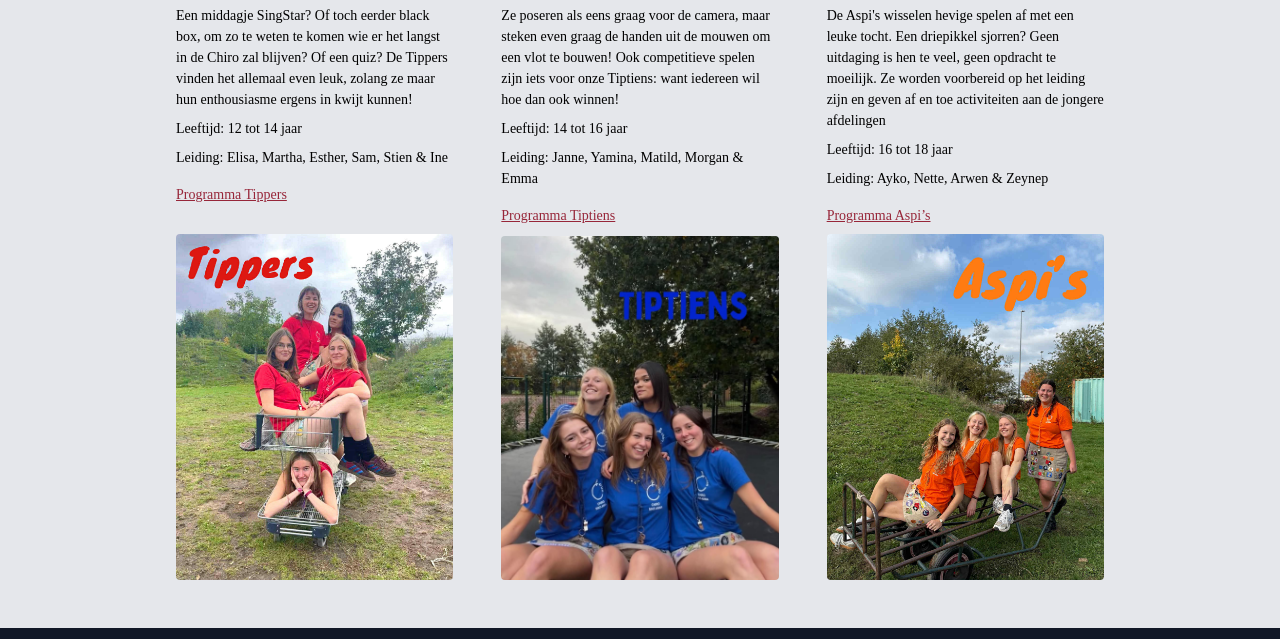
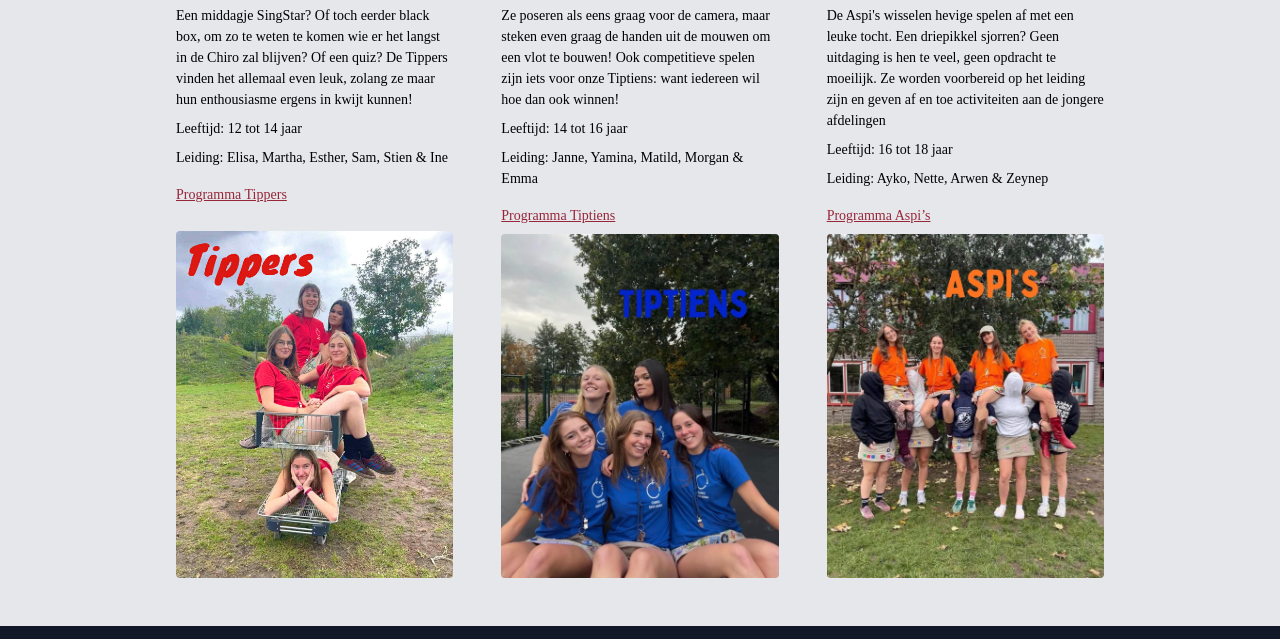
Before and after one commit to chirosintanna/chirosintanna.be, a plain HTML site: page afdelingen/index.html in a window 1280 px wide. Shown: the part 950-1589 px from the top of the page. Drawn offline with Linux system fonts and the light colour scheme; a web font is replaced by a local one.

Commit message:
🖼️ Wijzig afbeelding aspis-afbeelding

```diff
--- a/afdelingen/index.html
+++ b/afdelingen/index.html
@@ -197,7 +197,7 @@
           </p>
           <div class="card-spacer"></div>
           <picture data-edit="aspis-afbeelding">
-            <img src="/assets/img/931a50a4-766f-4835-b402-adcae658f11b.jpg" alt="Leidingsploeg Aspi’s">
+            <img src="/assets/img/6fc48056-5032-458e-ba57-29fb77411a52%20(1).jfif" alt="Leidingsploeg Aspi’s">
           </picture>
         </div>
       </div>
```
